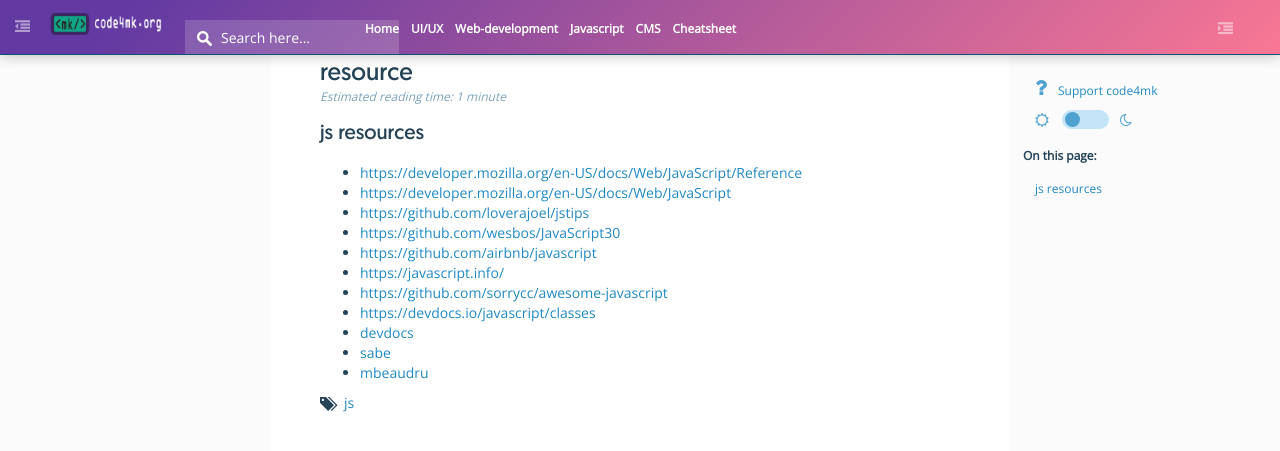
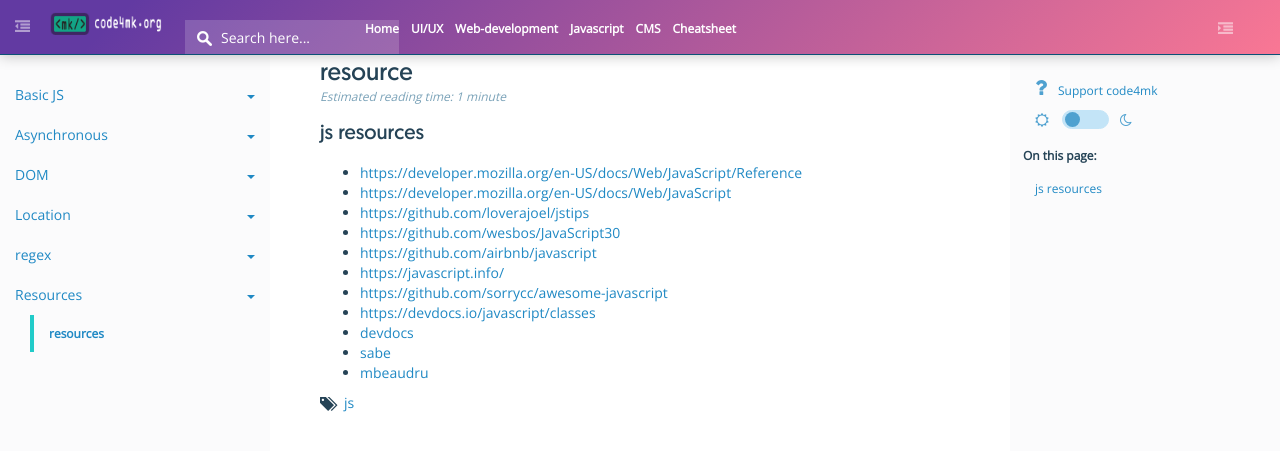
Before and after one commit to code4mk/code4mk.github.io, a Jekyll site: the page built from javascript-developer/js/basic/resource.md, in a window 1280 px wide and 900 px high. Shown: the top 451 px of the window. Built offline with Jekyll 4.4.1, drawn with Linux system fonts in a browser that asks for light colours; comment, search, counter and statistics services are not loaded; some of the changed lines change nothing that is shown.

Commit message:
resource

```diff
--- a/_data/toc.yaml
+++ b/_data/toc.yaml
@@ -119,7 +119,7 @@ js:
     title: resource
 - sectiontitle: Resources
   section:
-  - path: /javascript-developer/js/basic/resources/
+  - path: /javascript-developer/js/basic/resource/
     title: resources
 
 
```
